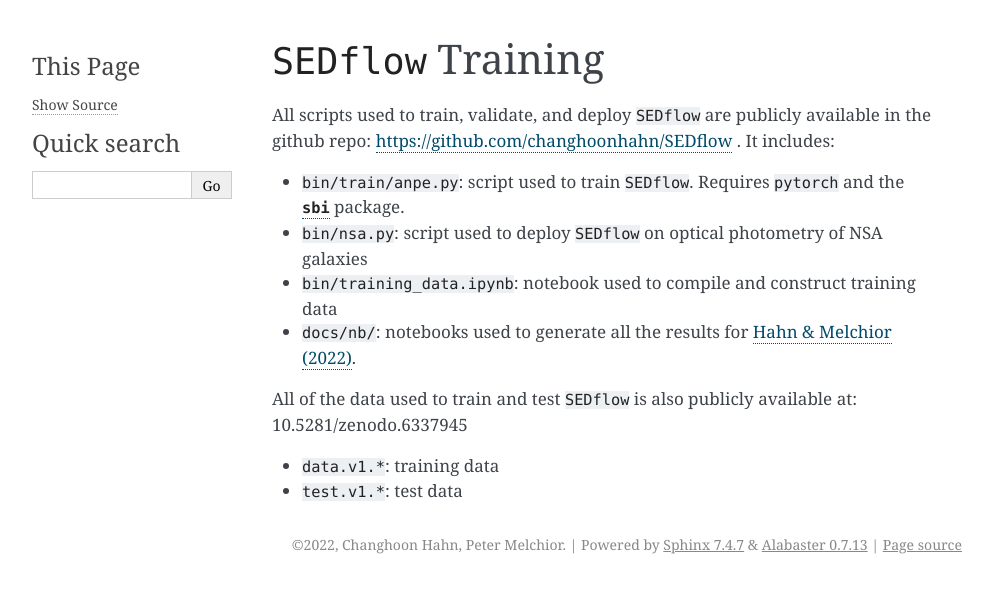
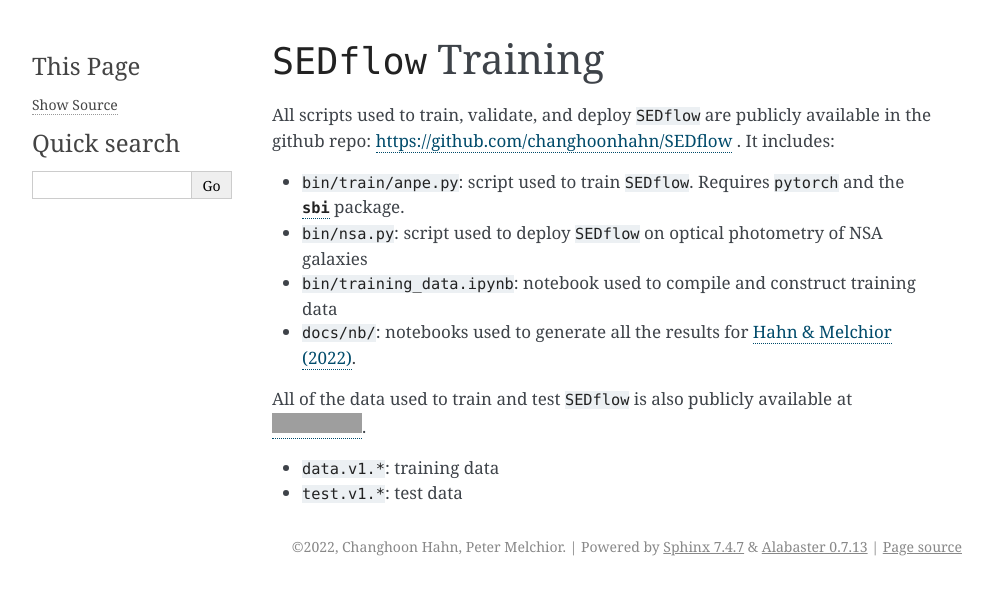
Before and after one commit to changhoonhahn/SEDflow, a Sphinx documentation site: the page built from docs/training.rst, in a window 1280 px wide. Shown: the top 595 px of the page, without its empty margins (148-1141 px from the left). Built offline with Sphinx 7.4.7, drawn with Linux system fonts in a browser that asks for light colours; grey boxes are pictures that could not be loaded.

Commit message:
zenodo doi added

```diff
--- a/docs/datamodel.rst
+++ b/docs/datamodel.rst
@@ -76,7 +76,7 @@
 
 Download
 --------
-Download the catalog ``nsa.sedflow.hdf5`` at 10.5281/zenodo.6337945
+Download the catalog ``nsa.sedflow.hdf5`` at |zenodo|_
 
 The catalog is in hdf5 format and can be read in python using the ``h5py`` package
 ::
--- a/docs/training.rst
+++ b/docs/training.rst
@@ -9,7 +9,7 @@
 *   ``docs/nb/``: notebooks used to generate all the results for |sedflow|_.
 
 All of the data used to train and test ``SEDflow`` is also publicly available
-at: 10.5281/zenodo.6337945
+at |zenodo|_.
 
 *   ``data.v1.*``: training data
 *   ``test.v1.*``: test data
```
Also changed, not shown: other parts of docs/datamodel.rst (+3 -0 lines), other parts of docs/training.rst (+3 -0 lines), README.md (+2 -0 lines).
